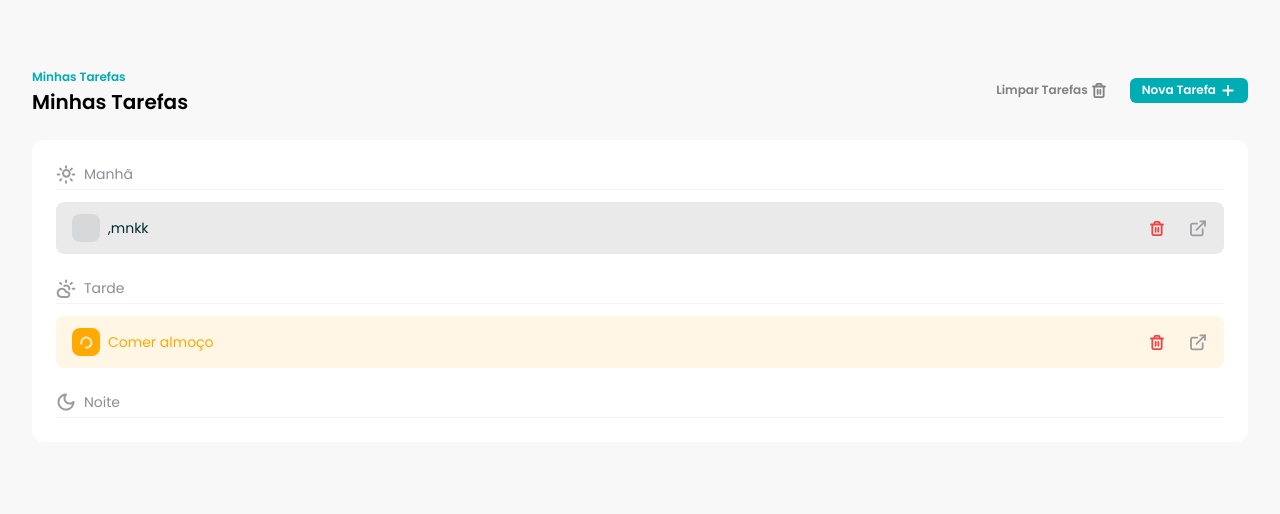
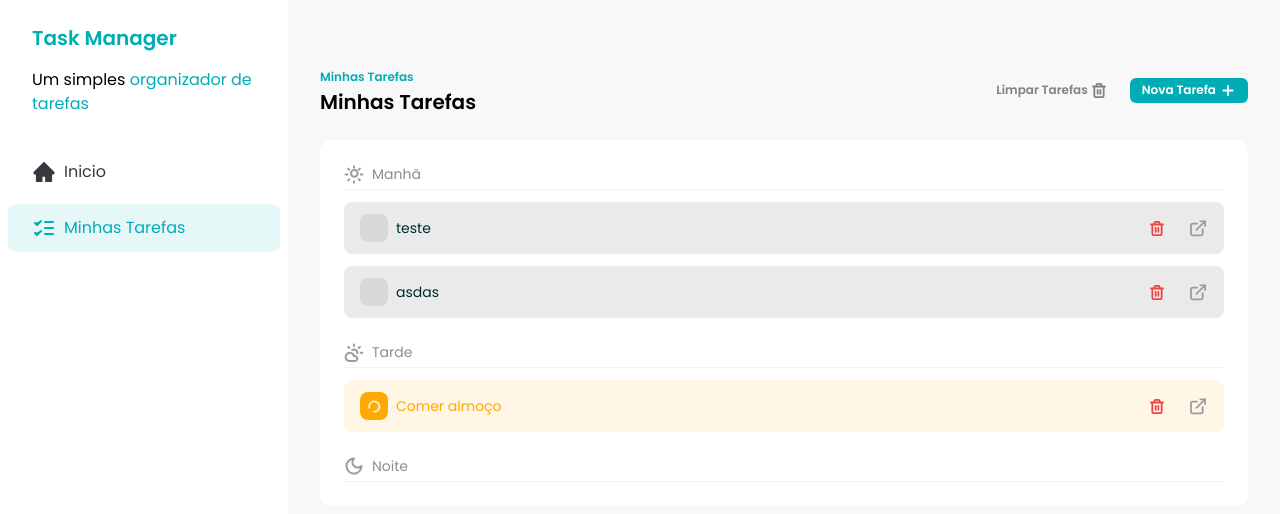
Before and after one commit to Diasszx/task-manager, a React (Vite) app: page /tasks in a window 1280 px wide. Shown: the top 514 px of the page. Built offline with nearby package versions, Linux system fonts and the light colour scheme; data requests are answered from the project's data file.

Commit message:
feat: add nested routes, Outlet and NavLink to Sidebar

```diff
--- a/db.json
+++ b/db.json
@@ -8,9 +8,16 @@
       "time": "afternoon"
     },
     {
-      "id": "eXU9QGAYGfg",
-      "title": ",mnkk",
-      "description": "tetete",
+      "id": "vGsQxMKHpPg",
+      "title": "teste",
+      "description": "tete",
+      "status": "not_started",
+      "time": "morning"
+    },
+    {
+      "id": "ReE76n3w8ME",
+      "title": "asdas",
+      "description": "asdas",
       "status": "not_started",
       "time": "morning"
     }
--- a/src/App.jsx
+++ b/src/App.jsx
@@ -1,16 +1,5 @@
-import { Toaster } from 'sonner'
-
-import Sidebar from './components/Sidebar'
-import Tasks from './components/Tasks'
-
 function App() {
-  return (
-    <div className="flex">
-      <Toaster richColors position="top-center" />
-      <Sidebar />
-      <Tasks />
-    </div>
-  )
+  return
 }
 
 export default App
--- a/src/components/Sidebar.jsx
+++ b/src/components/Sidebar.jsx
@@ -1,9 +1,11 @@
+import { NavLink } from 'react-router-dom'
+
 import { HomeIcon, TasksIcon } from '../assets/icons'
 import SidebarButton from './SidebarButton'
 
 const Sidebar = () => {
   return (
-    <div className="h-screen w-72 bg-white">
+    <aside className="h-screen w-72 bg-white">
       <div className="space-y-4 px-8 py-6">
         <h1 className="text-xl font-semibold text-brand-primary">
           Task Manager
@@ -14,15 +16,24 @@ const Sidebar = () => {
         </p>
       </div>
       <div className="flex flex-col gap-2 p-2">
-        <SidebarButton color="unselected">
-          <HomeIcon />
-          Inicio
-        </SidebarButton>
-        <SidebarButton color="selected">
-          <TasksIcon /> Minhas Tarefas
-        </SidebarButton>
+        <NavLink to="/">
+          {({ isActive }) => (
+            <SidebarButton color={isActive ? 'selected' : 'unselected'}>
+              <HomeIcon />
+              Inicio
+            </SidebarButton>
+          )}
+        </NavLink>
+        <NavLink to="/tasks">
+          {({ isActive }) => (
+            <SidebarButton color={isActive ? 'selected' : 'unselected'}>
+              <TasksIcon />
+              Minhas Tarefas
+            </SidebarButton>
+          )}
+        </NavLink>
       </div>
-    </div>
+    </aside>
   )
 }
 
--- /dev/null
+++ b/src/layouts/rootLayout.jsx
@@ -0,0 +1,18 @@
+import { Outlet } from 'react-router-dom'
+import { Toaster } from 'sonner'
+
+import Sidebar from '../components/Sidebar'
+
+const RootLayout = () => {
+  return (
+    <div className="flex min-h-screen">
+      <Toaster richColors position="top-center" />
+      <Sidebar />
+      <main className="flex-1">
+        <Outlet />
+      </main>
+    </div>
+  )
+}
+
+export default RootLayout
--- a/src/main.jsx
+++ b/src/main.jsx
@@ -6,13 +6,20 @@ import { createBrowserRouter, RouterProvider } from 'react-router-dom'
 
 import App from './App.jsx'
 import Tasks from './components/Tasks.jsx'
+import RootLayout from './layouts/rootLayout.jsx'
 import Home from './pages/home.jsx'
+import NotFound from './pages/not-found.jsx'
 import TaskDetailsPage from './pages/task-details.jsx'
 
 const router = createBrowserRouter([
   {
     path: '/',
+    element: <RootLayout />,
+    children: [
+      {
+        path: '/home',
         element: <Home />,
+        index: true,
       },
       {
         path: '/tasks',
@@ -22,6 +29,12 @@ const router = createBrowserRouter([
         path: '/task/:taskId',
         element: <TaskDetailsPage />,
       },
+      {
+        path: '*',
+        element: <NotFound />,
+      },
+    ],
+  },
 ])
 
 createRoot(document.getElementById('root')).render(
```
Also changed, not shown: 1 other file (tests, documents, lock files or other folders). Lines whose indentation alone changed are shown as unchanged.
